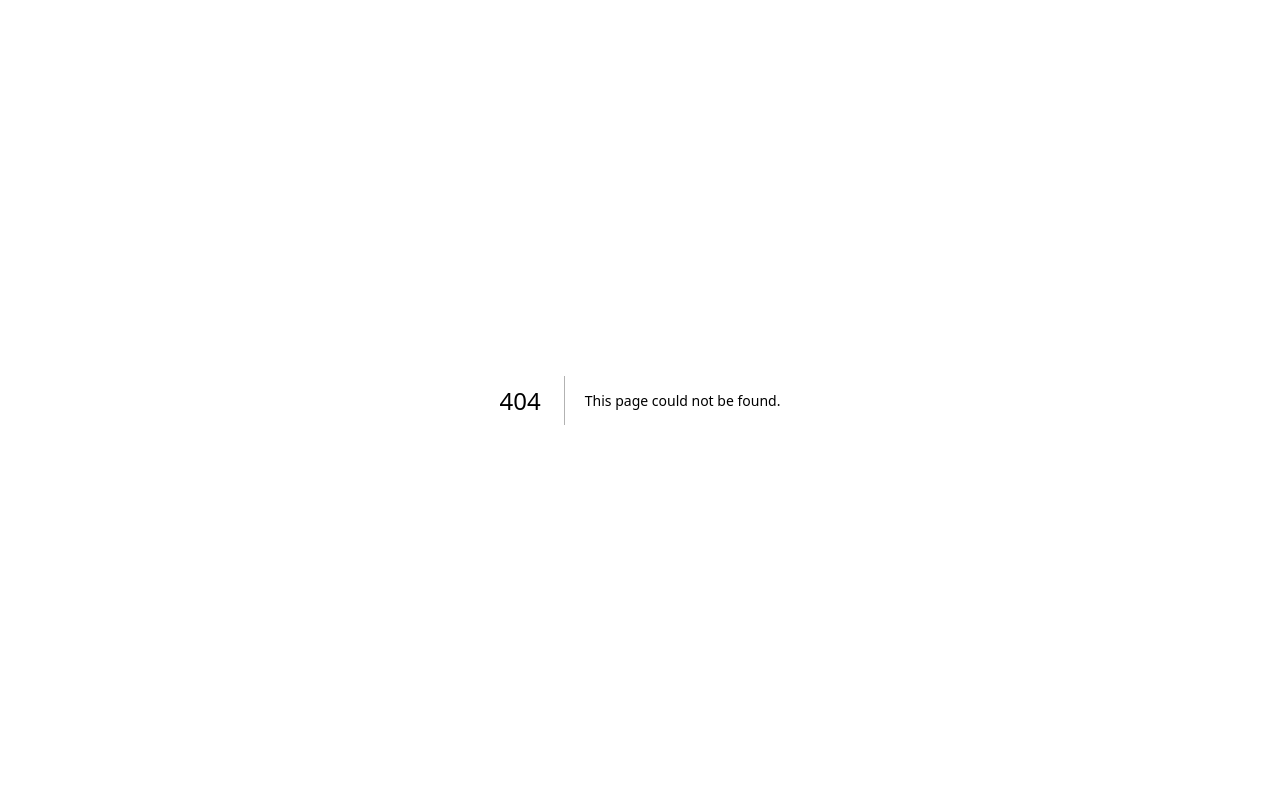
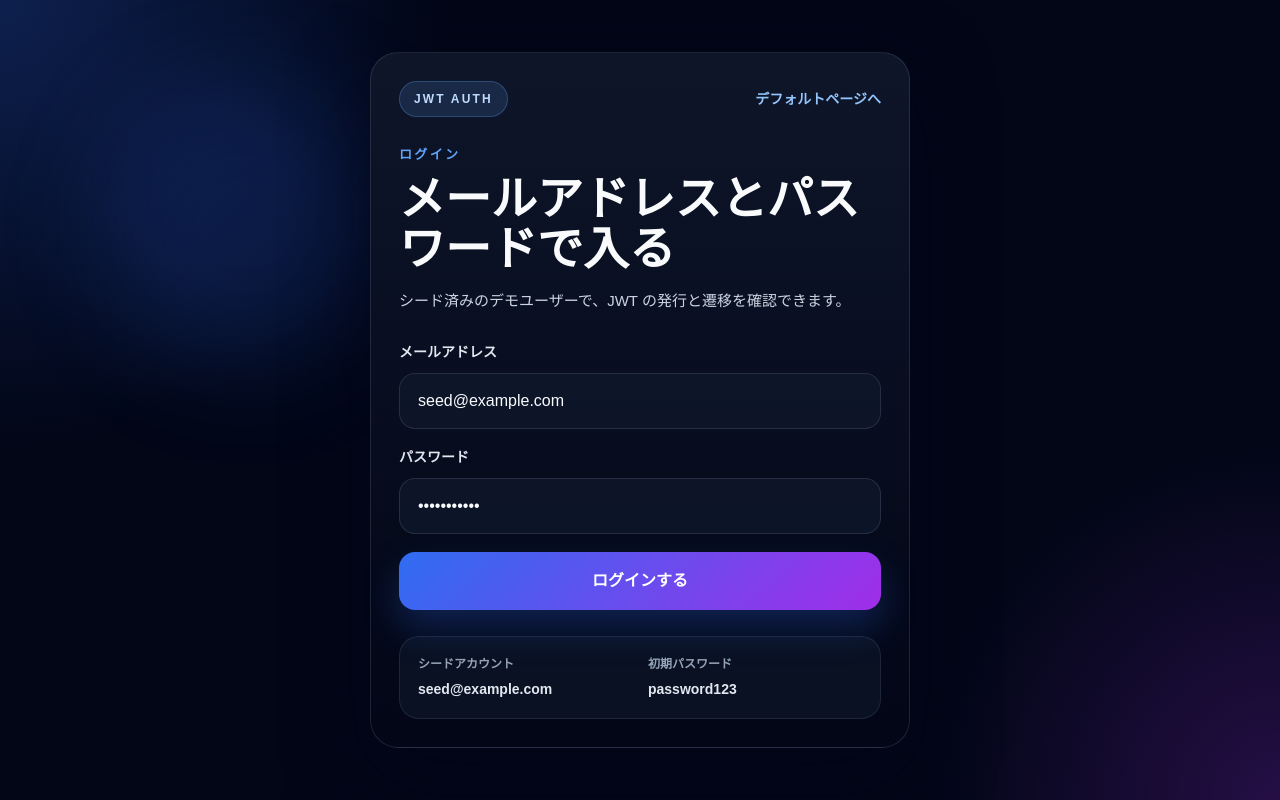
Before and after one commit to TaiseiUmeki/group7-pj, a Next.js app in the folder frontend/: page /login in a window 1280 px wide. Before the commit this address had no page. Built offline with nearby package versions, Linux system fonts and the light colour scheme.

Commit message:
Implemented route guards.

```diff
--- /dev/null
+++ b/frontend/app/login/page.module.css
@@ -0,0 +1,197 @@
+.shell {
+  min-height: 100vh;
+  display: grid;
+  place-items: center;
+  padding: 32px;
+  background:
+    radial-gradient(circle at top left, rgba(47, 109, 242, 0.25), transparent 28rem),
+    radial-gradient(circle at bottom right, rgba(161, 45, 233, 0.22), transparent 22rem),
+    #020617;
+  position: relative;
+  overflow: hidden;
+}
+
+.glow {
+  position: absolute;
+  inset: 10% auto auto 8%;
+  width: 18rem;
+  height: 18rem;
+  border-radius: 999px;
+  background: rgba(47, 109, 242, 0.16);
+  filter: blur(50px);
+  pointer-events: none;
+}
+
+.card {
+  width: min(100%, 540px);
+  background: linear-gradient(180deg, rgba(15, 23, 42, 0.94), rgba(2, 6, 23, 0.98));
+  border: 1px solid rgba(148, 163, 184, 0.18);
+  border-radius: 28px;
+  box-shadow: 0 30px 80px rgba(2, 6, 23, 0.55);
+  padding: 28px;
+  position: relative;
+  z-index: 1;
+}
+
+.brandRow {
+  display: flex;
+  align-items: center;
+  justify-content: space-between;
+  gap: 16px;
+  margin-bottom: 28px;
+}
+
+.badge {
+  display: inline-flex;
+  align-items: center;
+  justify-content: center;
+  padding: 8px 14px;
+  border-radius: 999px;
+  background: rgba(96, 165, 250, 0.14);
+  border: 1px solid rgba(96, 165, 250, 0.28);
+  color: #bfdbfe;
+  font-size: 12px;
+  font-weight: 800;
+  letter-spacing: 0.18em;
+}
+
+.backLink {
+  color: #93c5fd;
+  text-decoration: none;
+  font-size: 14px;
+  font-weight: 700;
+}
+
+.hero {
+  margin-bottom: 28px;
+}
+
+.kicker {
+  margin: 0 0 10px;
+  color: #60a5fa;
+  font-size: 13px;
+  font-weight: 800;
+  letter-spacing: 0.18em;
+}
+
+.hero h1 {
+  margin: 0;
+  font-size: clamp(32px, 6vw, 46px);
+  line-height: 1.08;
+  font-weight: 900;
+  color: #f8fafc;
+}
+
+.description {
+  margin: 14px 0 0;
+  color: #cbd5e1;
+  font-size: 15px;
+  line-height: 1.7;
+}
+
+.form {
+  display: grid;
+  gap: 18px;
+}
+
+.field {
+  display: grid;
+  gap: 10px;
+}
+
+.field span {
+  color: #e2e8f0;
+  font-size: 14px;
+  font-weight: 700;
+}
+
+.field input {
+  width: 100%;
+  min-height: 56px;
+  border: 1px solid rgba(148, 163, 184, 0.18);
+  border-radius: 16px;
+  background: rgba(15, 23, 42, 0.86);
+  color: #f8fafc;
+  padding: 0 18px;
+  font-size: 16px;
+  outline: none;
+}
+
+.field input::placeholder {
+  color: #64748b;
+}
+
+.field input:focus {
+  border-color: rgba(96, 165, 250, 0.65);
+  box-shadow: 0 0 0 4px rgba(47, 109, 242, 0.16);
+}
+
+.error {
+  margin: 0;
+  color: #fca5a5;
+  font-size: 14px;
+  font-weight: 700;
+}
+
+.submitButton {
+  min-height: 58px;
+  border: 0;
+  border-radius: 16px;
+  background: linear-gradient(135deg, #2f6df2 0%, #a12de9 100%);
+  color: white;
+  font-size: 16px;
+  font-weight: 900;
+  cursor: pointer;
+  box-shadow: 0 18px 36px rgba(47, 109, 242, 0.25);
+}
+
+.submitButton:disabled {
+  opacity: 0.72;
+  cursor: wait;
+}
+
+.sampleBox {
+  margin-top: 26px;
+  display: grid;
+  grid-template-columns: repeat(2, minmax(0, 1fr));
+  gap: 16px;
+  padding: 18px;
+  border-radius: 20px;
+  background: rgba(15, 23, 42, 0.65);
+  border: 1px solid rgba(148, 163, 184, 0.14);
+}
+
+.sampleLabel {
+  margin: 0 0 6px;
+  color: #94a3b8;
+  font-size: 12px;
+  font-weight: 700;
+}
+
+.sampleValue {
+  margin: 0;
+  color: #e2e8f0;
+  font-size: 14px;
+  font-weight: 800;
+  word-break: break-all;
+}
+
+@media (max-width: 640px) {
+  .shell {
+    padding: 18px;
+  }
+
+  .card {
+    padding: 22px;
+    border-radius: 24px;
+  }
+
+  .brandRow {
+    align-items: flex-start;
+    flex-direction: column;
+  }
+
+  .sampleBox {
+    grid-template-columns: 1fr;
+  }
+}
--- /dev/null
+++ b/frontend/app/login/page.tsx
@@ -0,0 +1,125 @@
+"use client";
+
+import { FormEvent, useState } from "react";
+import Link from "next/link";
+import { useRouter } from "next/navigation";
+import styles from "./page.module.css";
+
+const seedEmail = "seed@example.com";
+const seedPassword = "password123";
+
+export default function LoginPage() {
+  const router = useRouter();
+  const [email, setEmail] = useState(seedEmail);
+  const [password, setPassword] = useState(seedPassword);
+  const [loading, setLoading] = useState(false);
+  const [errorMessage, setErrorMessage] = useState("");
+
+  const handleSubmit = async (event: FormEvent<HTMLFormElement>) => {
+    event.preventDefault();
+    setLoading(true);
+    setErrorMessage("");
+
+    try {
+      const apiUrl = process.env.NEXT_PUBLIC_API_URL || "http://localhost:8080";
+      const response = await fetch(`${apiUrl}/api/auth/login`, {
+        method: "POST",
+        headers: {
+          "Content-Type": "application/json",
+        },
+        body: JSON.stringify({ email, password }),
+      });
+
+      const contentType = response.headers.get("content-type") || "";
+      let payload: { token?: string; error?: string } | null = null;
+
+      if (contentType.includes("application/json")) {
+        payload = (await response.json()) as { token?: string; error?: string };
+      } else {
+        if (!response.ok) {
+          const text = await response.text();
+          throw new Error(text || `HTTP ${response.status}`);
+        }
+      }
+
+      if (!response.ok || !payload?.token) {
+        throw new Error(payload?.error || "ログインに失敗しました");
+      }
+
+      window.localStorage.setItem("group7pj_token", payload.token);
+      document.cookie = `group7pj_token=${encodeURIComponent(payload.token)}; path=/; max-age=86400; samesite=lax`;
+      router.replace("/");
+    } catch (error) {
+      setErrorMessage(error instanceof Error ? error.message : "ログインに失敗しました");
+    } finally {
+      setLoading(false);
+    }
+  };
+
+  return (
+    <main className={styles.shell}>
+      <section className={styles.glow} aria-hidden="true" />
+      <section className={styles.card}>
+        <div className={styles.brandRow}>
+          <span className={styles.badge}>JWT AUTH</span>
+          <Link href="/" className={styles.backLink}>
+            デフォルトページへ
+          </Link>
+        </div>
+
+        <div className={styles.hero}>
+          <p className={styles.kicker}>ログイン</p>
+          <h1>メールアドレスとパスワードで入る</h1>
+          <p className={styles.description}>
+            シード済みのデモユーザーで、JWT の発行と遷移を確認できます。
+          </p>
+        </div>
+
+        <form className={styles.form} onSubmit={handleSubmit}>
+          <label className={styles.field}>
+            <span>メールアドレス</span>
+            <input
+              type="email"
+              name="email"
+              autoComplete="email"
+              value={email}
+              onChange={(event) => setEmail(event.target.value)}
+              placeholder="seed@example.com"
+              required
+            />
+          </label>
+
+          <label className={styles.field}>
+            <span>パスワード</span>
+            <input
+              type="password"
+              name="password"
+              autoComplete="current-password"
+              value={password}
+              onChange={(event) => setPassword(event.target.value)}
+              placeholder="password123"
+              required
+            />
+          </label>
+
+          {errorMessage ? <p className={styles.error}>{errorMessage}</p> : null}
+
+          <button className={styles.submitButton} type="submit" disabled={loading}>
+            {loading ? "ログイン中..." : "ログインする"}
+          </button>
+        </form>
+
+        <div className={styles.sampleBox}>
+          <div>
+            <p className={styles.sampleLabel}>シードアカウント</p>
+            <p className={styles.sampleValue}>{seedEmail}</p>
+          </div>
+          <div>
+            <p className={styles.sampleLabel}>初期パスワード</p>
+            <p className={styles.sampleValue}>{seedPassword}</p>
+          </div>
+        </div>
+      </section>
+    </main>
+  );
+}
--- /dev/null
+++ b/frontend/middleware.ts
@@ -0,0 +1,25 @@
+import { NextRequest, NextResponse } from "next/server";
+
+const AUTH_COOKIE_NAME = "group7pj_token";
+const LOGIN_PATH = "/login";
+
+export function middleware(request: NextRequest) {
+  const { pathname } = request.nextUrl;
+  const token = request.cookies.get(AUTH_COOKIE_NAME)?.value;
+
+  if (!token && pathname !== LOGIN_PATH) {
+    const loginUrl = new URL(LOGIN_PATH, request.url);
+    return NextResponse.redirect(loginUrl);
+  }
+
+  if (token && pathname === LOGIN_PATH) {
+    const homeUrl = new URL("/", request.url);
+    return NextResponse.redirect(homeUrl);
+  }
+
+  return NextResponse.next();
+}
+
+export const config = {
+  matcher: ["/((?!_next/static|_next/image|favicon.ico|.*\\..*).*)"],
+};
```
